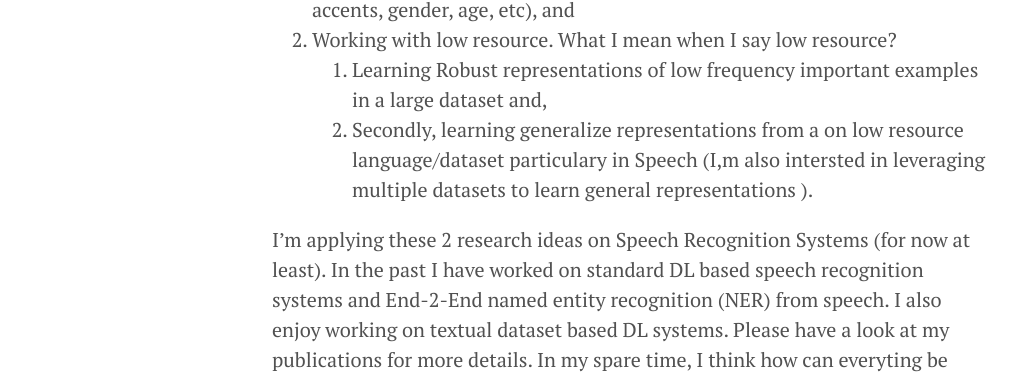
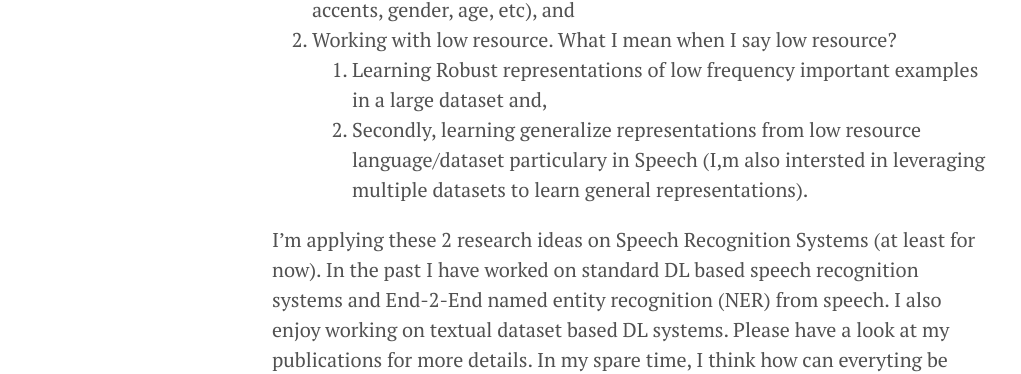
Before and after one commit to raotnameh/raotnameh.github.io, a Jekyll site: the page built from about.md, in a window 1280 px wide. Shown: the part 357-731 px from the top of the page, without its empty margins (8-1029 px from the left). Built offline with Jekyll 4.4.1, drawn with Linux system fonts in a browser that asks for light colours; some of the changed text lies outside the part shown.

Commit message:
It's just my website

```diff
--- a/about.md
+++ b/about.md
@@ -10,9 +10,9 @@
 1. Studying how to make DL based systems robust to unwanted features (noise, accents, gender, age, etc), and
 2. Working with low resource. What I mean when I say low resource?
    1. Learning Robust representations of low frequency important examples in a large dataset and,
-   2. Secondly, learning generalize representations from a on low resource language/dataset particulary in Speech (I,m also         intersted in leveraging multiple datasets to learn general representations ).
+   2. Secondly, learning generalize representations from low resource language/dataset particulary in Speech (I,m also intersted in leveraging multiple datasets to learn general representations).
 
-I'm applying these 2 research ideas on Speech Recognition Systems (for now at least). In the past I have worked on standard DL based speech recognition systems and End-2-End named entity recognition (NER) from speech. I also enjoy working on textual dataset based DL systems. Please have a look at my publications for more details. In my spare time, I think how can everyting be defined in terms of different  dimensions.
+I'm applying these 2 research ideas on Speech Recognition Systems (at least for now). In the past I have worked on standard DL based speech recognition systems and End-2-End named entity recognition (NER) from speech. I also enjoy working on textual dataset based DL systems. Please have a look at my publications for more details. In my spare time, I think how can everyting be defined in terms of different  dimensions.
 
 Please get in touch if you want to collaborate with me on some interesting research opportunities. My email ID is hemantya [at] iiitd [dot] ac [dot] in.
 
```
